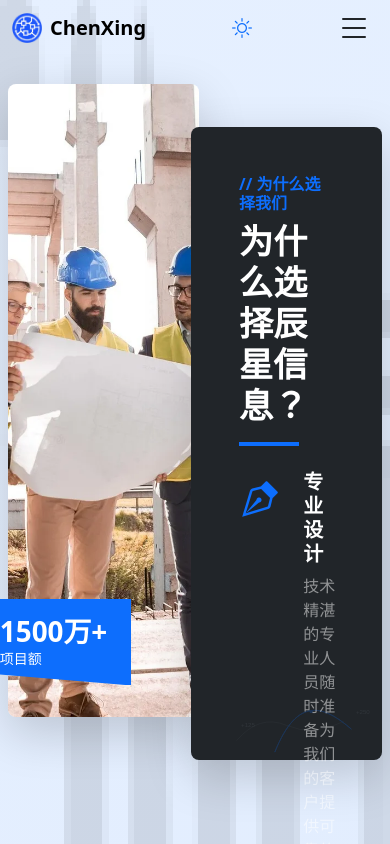
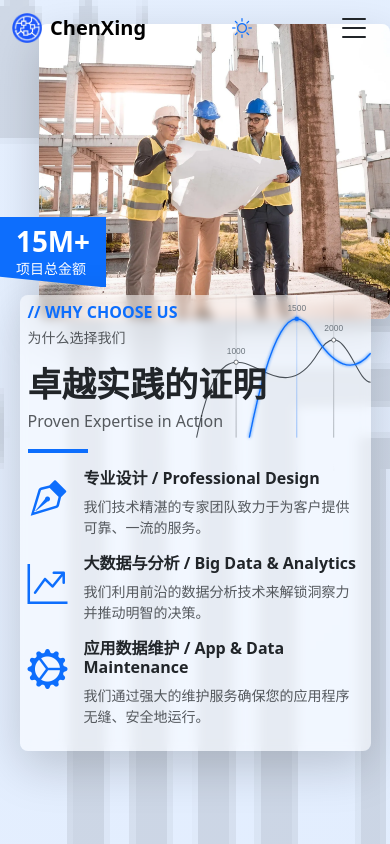
Before and after one commit to HuaHua-Technophile/ChenXingWeb, a Vue app: page /cases in a window 390 px wide. Shown: the top 844 px of the page. Built offline with nearby package versions, Linux system fonts and the light colour scheme.

Commit message:
优化工程案例视图，调整布局和样式，新增响应式定位类，提升用户体验和可读性；更新SVG图形和新增背景图片，增强视觉效果。

```diff
--- a/src/assets/main.scss
+++ b/src/assets/main.scss
@@ -103,6 +103,22 @@ $transition-times: (250, 500, 750, 1000, 1250, 1500);
 }
 
 /**
+  * @description 响应式定位类
+  */
+$positions: static, relative, absolute, fixed, sticky;
+$breakpoints: sm, md, lg, xl, xxl;
+
+@each $breakpoint in $breakpoints {
+  @include media-breakpoint-up($breakpoint) {
+    @each $position in $positions {
+      .position-#{$breakpoint}-#{$position} {
+        position: $position !important;
+      }
+    }
+  }
+}
+
+/**
   * @description 响应式字体大小类扩展
   */
 // 定义响应式字体大小变量
@@ -134,9 +150,6 @@ $fs-sizes: (
     font-size: $value !important;
   }
 }
-
-// 定义断点列表
-$breakpoints: (sm, md, lg, xl, xxl);
 
 // 使用嵌套循环为所有断点生成字体大小类
 @each $breakpoint in $breakpoints {
--- a/src/views/CasesView.vue
+++ b/src/views/CasesView.vue
@@ -1,52 +1,55 @@
 <template>
   <main class="position-relative">
-    <section class="hero-section pt-5 min-vh-100 position-relative">
+    <section class="hero-section min-vh-100 position-relative d-lg-flex pt-4 pb-4 pt-lg-5">
       <div
-        class="hero-image-container position-absolute z-index-1"
-        style="top: 10vh; left: 2vw; width: 49%; height: 75vh; max-height: 800px"
+        class="hero-image-container position-relative position-lg-absolute z-index-1 mx-auto"
+        style="top: 10vh; left: 2vw; width: 49%; height: 75vh"
       >
         <img
           src="/images/工程案例/architect-3979490_1920_11zon.webp"
-          class="shadow-lg w-100 h-100 object-fit-cover rounded-3"
+          class="shadow-lg w-100 h-100 object-fit-cover rounded-3 d-block ms-auto"
           alt="工程案例背景"
         />
         <div
-          class="projects-badge position-absolute bg-primary text-white py-3 px-4 z-index-2"
+          class="projects-badge position-absolute bg-primary text-white py-2 px-3 py-lg-3 px-lg-4 z-index-2"
           style="bottom: 2rem; left: -2rem; clip-path: polygon(0 0, 100% 0, 100% 100%, 0 85%)"
         >
-          <div class="display-6 fw-bold">1500万+</div>
-          <div class="text-uppercase small">项目额</div>
+          <div class="display-6 fw-bold fs-lg-1">15M+</div>
+          <div class="text-uppercase small">项目总金额</div>
         </div>
       </div>
 
       <div
-        class="hero-content-container position-absolute z-index-2"
-        style="bottom: 10vh; right: 2vw; width: 49%; height: 75vh"
+        class="hero-content position-relative position-lg-absolute z-index-2 mx-auto mt-lg-0 bg-body bg-opacity-50 blur-5 text-body p-2 p-lg-5 shadow-lg rounded-3"
+        style="top: 15vh; right: 2vw; width: 49%; height: 75vh; margin-top: -1.5rem"
       >
-        <div
-          class="hero-content h-100 bg-dark text-white p-5 shadow-lg position-relative rounded-3"
-        >
-          <h6 class="text-primary text-uppercase fw-bold">// 为什么选择我们</h6>
-          <h1 class="display-4 fw-bold">为什么选择辰星信息？</h1>
-          <hr class="border-primary mt-3 mb-4" style="width: 60px; border-width: 4px; opacity: 1" />
+        <h6 class="text-primary text-uppercase fw-bold mb-1">// Why Choose Us</h6>
+        <p class="text-uppercase small text-body-secondary">为什么选择我们</p>
+        <h1 class="display-4 fw-bold mb-1">卓越实践的证明</h1>
+        <p class="lead text-body-secondary fs-6 fs-lg-5">Proven Expertise in Action</p>
+        <hr class="border-primary mb-lg-4" style="width: 60px; border-width: 4px; opacity: 1" />
 
-          <div class="d-flex align-items-start mb-4">
+        <div class="d-flex align-items-start mb-lg-4">
           <div class="flex-shrink-0">
             <i class="bi bi-vector-pen fs-1 text-primary"></i>
           </div>
-            <div class="flex-grow-1 ms-4">
-              <h5 class="fw-bold">专业设计</h5>
-              <p class="text-white-50">技术精湛的专业人员随时准备为我们的客户提供可靠的服务。</p>
+          <div class="flex-grow-1 ms-3 ms-lg-4">
+            <h5 class="fw-bold fs-6 fs-lg-5">专业设计 / Professional Design</h5>
+            <p class="text-body-secondary fs-7 fs-lg-6">
+              我们技术精湛的专家团队致力于为客户提供可靠、一流的服务。
+            </p>
           </div>
         </div>
 
-          <div class="d-flex align-items-start mb-4">
+        <div class="d-flex align-items-start mb-lg-4">
           <div class="flex-shrink-0">
             <i class="bi bi-graph-up-arrow fs-1 text-primary"></i>
           </div>
-            <div class="flex-grow-1 ms-4">
-              <h5 class="fw-bold">大数据与分析</h5>
-              <p class="text-white-50">我们的分支机构遍布国内外主要城市，随时为您服务。</p>
+          <div class="flex-grow-1 ms-3 ms-lg-4">
+            <h5 class="fw-bold fs-6 fs-lg-5">大数据与分析 / Big Data & Analytics</h5>
+            <p class="text-body-secondary fs-7 fs-lg-6">
+              我们利用前沿的数据分析技术来解锁洞察力并推动明智的决策。
+            </p>
           </div>
         </div>
 
@@ -54,26 +57,33 @@
           <div class="flex-shrink-0">
             <i class="bi bi-gear-wide-connected fs-1 text-primary"></i>
           </div>
-            <div class="flex-grow-1 ms-4">
-              <h5 class="fw-bold">应用数据维护</h5>
-              <p class="text-white-50">我们的分支机构遍布国内外主要城市，随时为您服务。</p>
-            </div>
+          <div class="flex-grow-1 ms-3 ms-lg-4">
+            <h5 class="fw-bold fs-6 fs-lg-5">应用数据维护 / App & Data Maintenance</h5>
+            <p class="text-body-secondary fs-7 fs-lg-6">
+              我们通过强大的维护服务确保您的应用程序无缝、安全地运行。
+            </p>
           </div>
         </div>
       </div>
     </section>
-    <section class="container py-5">
-      <div class="text-center mb-5">
+
+    <section class="cases-section position-relative py-5 bgimg-mask">
+      <div class="container position-relative z-index-1">
+        <div class="text-center mb-5 text-body">
           <h1 class="display-4 fw-bold">我们的成功案例</h1>
-        <p class="lead text-muted">我们为各行各业的客户提供了高质量的技术解决方案。</p>
+          <p class="lead">我们为各行各业的客户提供了高质量的技术解决方案。</p>
         </div>
 
         <div class="row g-4">
           <div v-for="(caseItem, index) in cases" :key="index" class="col-12">
-          <div class="card shadow-sm h-100 border-0 overflow-hidden hover-up transition-250">
-            <div class="card-body p-4">
+            <div
+              class="card bg-body bg-opacity-50 blur-3 border-0 overflow-hidden hover-up transition-250"
+            >
+              <div class="card-body p-4 pb-0">
                 <h3 class="card-title fw-bold mb-1">{{ caseItem.title }}</h3>
-              <span class="badge bg-primary-subtle text-primary mb-3">{{ caseItem.category }}</span>
+                <span class="badge bg-primary-subtle text-primary mb-3">{{
+                  caseItem.category
+                }}</span>
                 <p class="card-text text-muted">{{ caseItem.description }}</p>
 
                 <hr />
@@ -87,7 +97,8 @@
                         <strong>客户:</strong> {{ caseItem.client || caseItem.details?.client }}
                       </li>
                       <li v-if="caseItem.location || caseItem.details?.location">
-                      <strong>地点:</strong> {{ caseItem.location || caseItem.details?.location }}
+                        <strong>地点:</strong>
+                        {{ caseItem.location || caseItem.details?.location }}
                       </li>
                       <li v-if="caseItem.date || caseItem.details?.date">
                         <strong>日期:</strong> {{ caseItem.date || caseItem.details?.date }}
@@ -156,6 +167,7 @@
                       </ul>
                     </div>
                   </template>
+                </div>
               </div>
             </div>
           </div>
@@ -239,44 +251,52 @@ main::before {
   position: absolute;
   bottom: 0;
   right: 0;
-  width: 80%;
-  height: 60%;
+  width: 50%;
+  aspect-ratio: 1/1 !important;
   background-image: url('/images/decorations/graph-decoration.svg');
-  background-repeat: no-repeat;
-  background-position: bottom right;
-  background-size: contain;
-  opacity: 0.2;
+  background-size: 120%;
+  background-position: 25% 25%;
   z-index: -1;
 }
 
-@media (max-width: 992px) {
-  .hero-section {
-    padding-top: 2rem;
-    padding-bottom: 2rem;
-    min-height: auto;
-    position: static;
-    display: flex;
-    flex-direction: column;
-    gap: 2rem;
+.cases-section {
+  isolation: isolate;
+  background: url('/images/工程案例/london-scaffolding-7387256_1920_11zon.webp') no-repeat center
+    center/cover;
+  background-attachment: fixed;
 }
 
+@media (max-width: 991.98px) {
   .hero-image-container,
-  .hero-content-container {
-    position: relative;
-    width: 90%;
-    margin: 0 auto;
-    left: auto;
-    right: auto;
-    top: auto;
-    bottom: auto;
+  .hero-content {
+    left: auto !important;
+    right: auto !important;
+    top: auto !important;
+    bottom: auto !important;
   }
 
   .hero-image-container {
-    height: 50vh;
+    height: 35vh !important;
+    width: 100% !important;
+  }
+
+  .hero-content {
+    height: auto !important;
+    width: 90% !important;
+  }
+
+  .hero-image-container img {
+    width: 90% !important;
+  }
+
+  .projects-badge {
+    left: 0 !important;
+  }
+
+  .hero-content::after {
+    top: 0;
+    bottom: auto;
+    background-position: 25% 120%;
   }
 }
-
-.card:hover {
-  box-shadow: var(--bs-box-shadow) !important;
-}
 </style>
```
Also changed, not shown: public/images/decorations/graph-decoration.svg, public/images/工程案例/london-scaffolding-7387256_1920_11zon.webp (added). Lines whose indentation alone changed are shown as unchanged.
